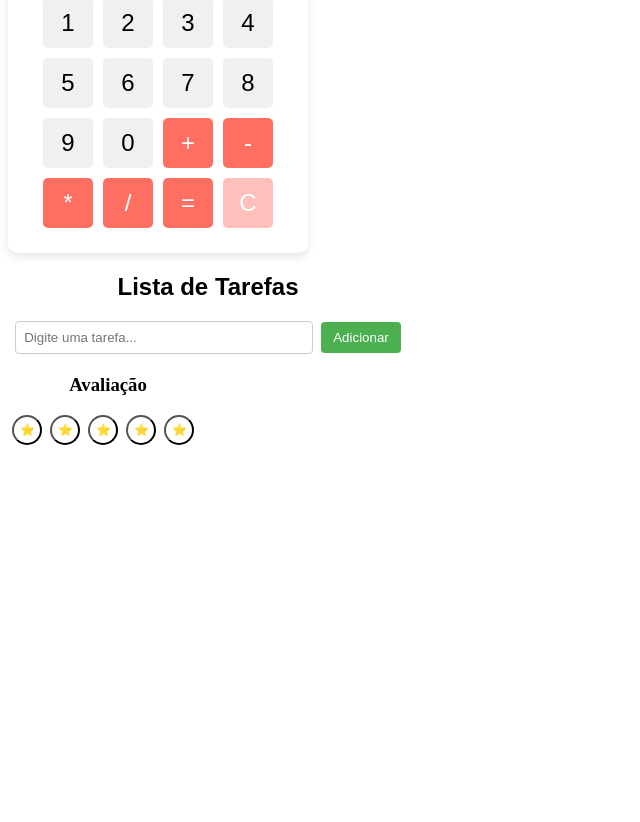
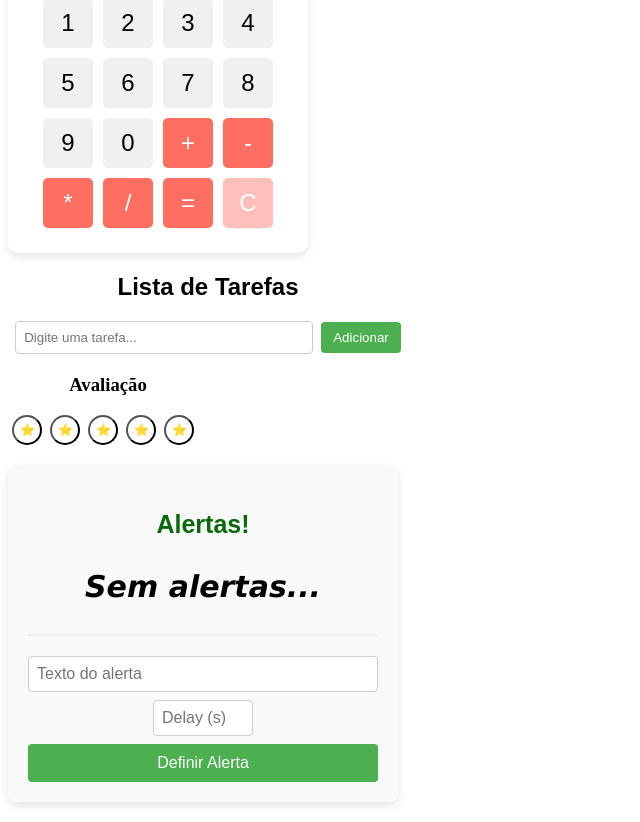
Before and after one commit to diegooilv/reactapp, a React (Vite) app: page / in a window 1280 px wide. Shown: the part 1197-2019 px from the top of the page, without its empty margins (0-640 px from the left). Before the commit the page ends 1662 px from the top, so only its background shows below. Built offline with nearby package versions, Linux system fonts and the light colour scheme.

Commit message:
feat: novos componentes

```diff
--- a/src/App.tsx
+++ b/src/App.tsx
@@ -7,6 +7,7 @@ import { Cronometro } from "./components/Cronometro";
 import { MiniCalculadora } from "./components/MiniCalculadora";
 import { List } from "./components/List"
 import { Avaliacao } from "./components/Avaliação";
+import { Alerta } from "./components/Alerta";
 function App() {
   return (
     <>
@@ -33,6 +34,9 @@ function App() {
       <div>
         <Avaliacao/>
       </div>
+      <div>
+        <Alerta/>
+      </div>
     </>
   );
 }
--- /dev/null
+++ b/src/components/Alerta.tsx
@@ -0,0 +1,73 @@
+import { useEffect, useState } from "react";
+import styles from "./styles/Alerta.module.css"; // Importando o arquivo de estilos
+
+export function Alerta() {
+  const [alerta, setAlerta] = useState("");
+  const [novoAlerta, setNovoAlerta] = useState("");
+  const [msg, setMsg] = useState("");
+  const [timeMs, setTimeMs] = useState(3000);
+
+  function sleep(ms: number) {
+    return new Promise((resolve) => setTimeout(resolve, ms));
+  }
+
+  useEffect(() => {
+    let cancelado = false;
+
+    async function loop() {
+      while (!cancelado && alerta) {
+        setMsg(alerta);
+        await sleep(2000);
+        setMsg("Sem Avisos");
+        await sleep(Math.max(3000, timeMs - 2000));
+      }
+    }
+
+    if (alerta) loop();
+
+    return () => {
+      cancelado = true;
+    };
+  }, [alerta, timeMs]);
+
+  function handlerTime(e: React.ChangeEvent<HTMLInputElement>) {
+    const v = Number(e.target.value);
+    if (v > 0) setTimeMs(v * 1000);
+    else setMsg("Use da maneira correta!");
+  }
+
+  function handlerAlerta(e: React.ChangeEvent<HTMLInputElement>) {
+    setNovoAlerta(e.target.value);
+  }
+
+  function novoAlertaMetodo() {
+    if (novoAlerta && timeMs > 2000) {
+      setAlerta(novoAlerta);
+    } else {
+      setMsg("Delay precisa ser maior que 2 segundos!");
+    }
+  }
+
+  return (
+    <div className={styles.container}>
+      <h3 className={styles.titulo}>Alertas!</h3>
+      <p className={styles.msg}>{msg || "Sem alertas..."}</p>
+      <hr />
+      <input
+        type="text"
+        onChange={handlerAlerta}
+        placeholder="Texto do alerta"
+        className={styles.input}
+      />
+      <input
+        type="number"
+        onChange={handlerTime}
+        placeholder="Delay (s)"
+        className={styles.inputNumber}
+      />
+      <button onClick={novoAlertaMetodo} className={styles.button}>
+        Definir Alerta
+      </button>
+    </div>
+  );
+}
--- /dev/null
+++ b/src/components/styles/Alerta.module.css
@@ -0,0 +1,72 @@
+/* Alerta.module.css */
+.container {
+    font-family: Arial, sans-serif;
+    background-color: #f9f9f9;
+    padding: 20px;
+    border-radius: 8px;
+    width: 350px;
+    box-shadow: 0 4px 10px rgba(0, 0, 0, 0.1);
+}
+
+.titulo {
+    text-align: center;
+    color: #08690b;
+    font-size: 25px;
+}
+
+.msg {
+    text-align: center;
+    font-size: 30px;
+    font-style: oblique;
+    font-family: 'Lucida Sans', 'Lucida Sans Regular', 'Lucida Grande', 'Lucida Sans Unicode', Geneva, Verdana, sans-serif;
+    color: #000000;
+    font-weight: bold;
+}
+
+hr {
+    margin: 20px 0;
+    border: 1px solid #eee;
+}
+
+.input,
+.inputNumber {
+    display: block;
+    width: 100%;
+    padding: 8px;
+    margin: 8px 0;
+    font-size: 16px;
+    border: 1px solid #ccc;
+    border-radius: 4px;
+    box-sizing: border-box;
+}
+
+.inputNumber {
+    width: 100px;
+    margin: 8px auto;
+}
+
+.button {
+    display: block;
+    background-color: #4caf50;
+    color: white;
+    font-size: 16px;
+    padding: 10px;
+    width: 100%;
+    border: none;
+    border-radius: 4px;
+    cursor: pointer;
+    transition: background-color 0.3s;
+}
+
+.button:hover {
+    background-color: #4caf55;
+}
+
+.button:focus {
+    outline: none;
+}
+
+.button:disabled {
+    background-color: #ddd;
+    cursor: not-allowed;
+}
```
